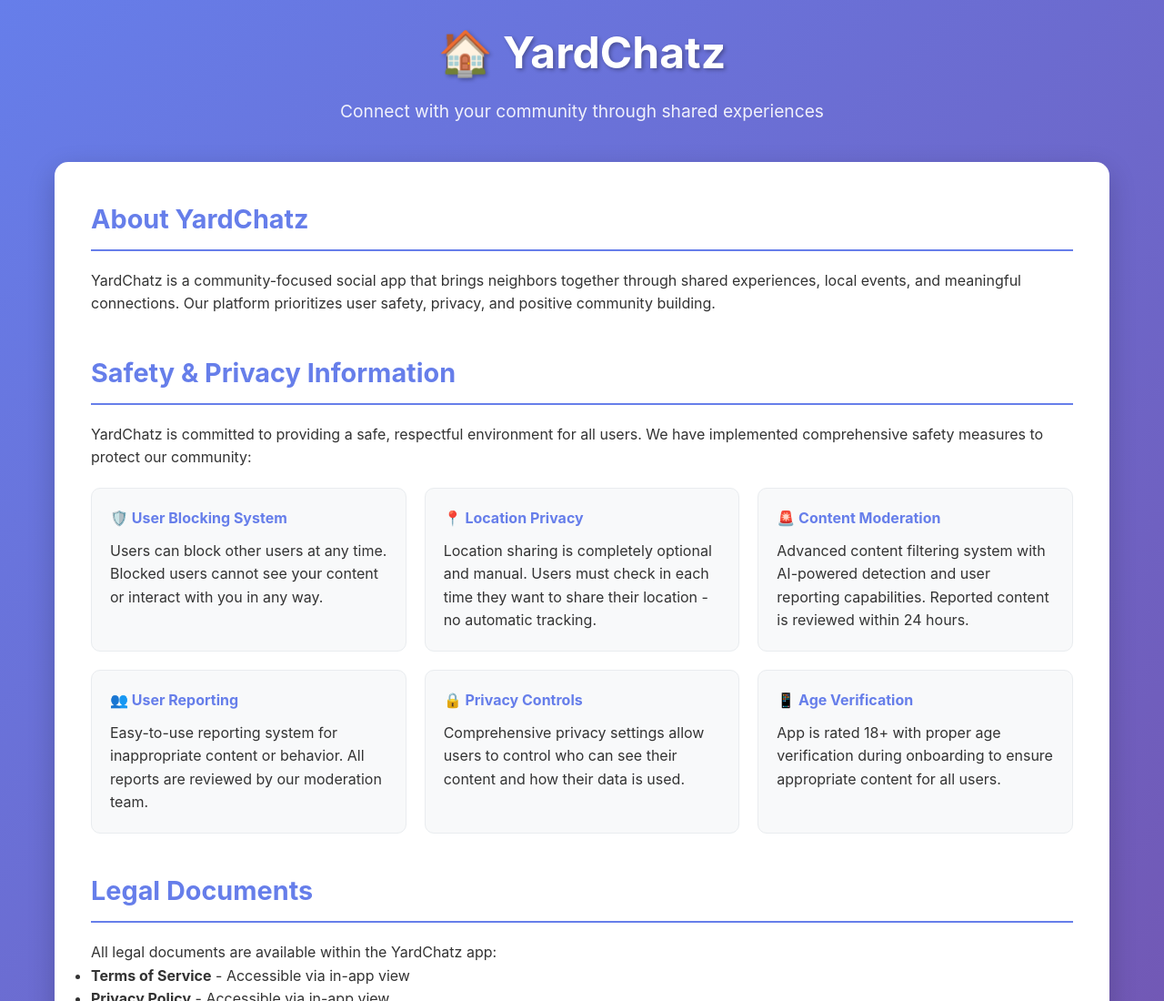
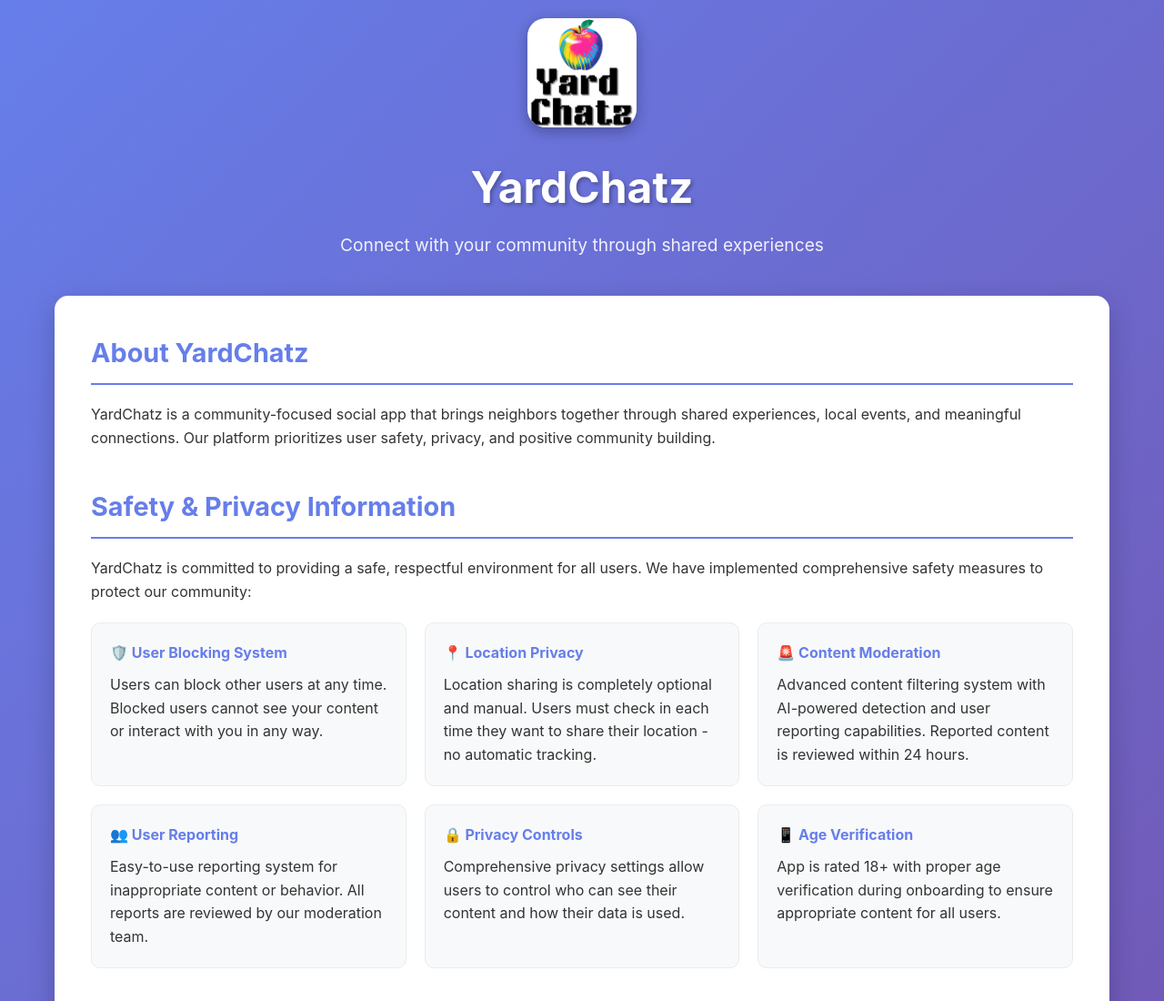
Before and after one commit to RickleYard/YardChatz-website, a plain HTML site: page index.html in a window 1280 px wide. Shown: the top 1100 px of the page at 91% size. Drawn offline with Linux system fonts and the light colour scheme.

Commit message:
Add YardChatz logo to website header

```diff
--- a/index.html
+++ b/index.html
@@ -143,7 +143,8 @@
 <body>
     <div class="container">
         <div class="header">
-            <h1>🏠 YardChatz</h1>
+            <img src="logo.png" alt="YardChatz Logo" style="width: 120px; height: 120px; margin-bottom: 20px; border-radius: 20px; box-shadow: 0 4px 15px rgba(0,0,0,0.3);">
+            <h1>YardChatz</h1>
             <p>Connect with your community through shared experiences</p>
         </div>
 
```
Also changed, not shown: privacy.html (+1 -0 lines), terms.html (+1 -0 lines), logo.png (added).
